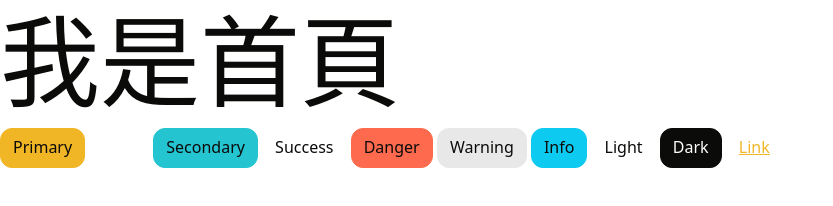
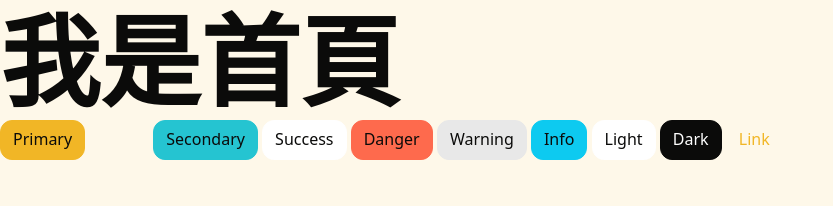
Before and after one commit to YoKingX7/Re-mind-AAPD-2025, a website built with Vite: page pages/index.html in a window 1280 px wide. Shown: the whole page, without its empty margins (0-833 px from the left). Built offline with nearby package versions, Linux system fonts and the light colour scheme.

Commit message:
readme-update

```diff
--- a/assets/scss/utils/_variables.scss
+++ b/assets/scss/utils/_variables.scss
@@ -576,7 +576,7 @@ $position-values: (
 
 $body-text-align: null !default;
 $body-color: $gray-900 !default;
-$body-bg: $white !default;
+$body-bg: $yellow-50 !default;
 
 $body-secondary-color: rgba($body-color, .75) !default;
 $body-secondary-bg: $gray-200 !default;
@@ -591,7 +591,8 @@ $body-emphasis-color: $black !default;
 // Style anchor elements.
 
 $link-color: $primary !default;
-$link-decoration: underline !default;
+$link-decoration: none !default;
+// $link-decoration: underline !default;
 $link-shade-percentage: 20% !default;
 $link-hover-color: shift-color($link-color, $link-shade-percentage) !default;
 $link-hover-decoration: null !default;
@@ -612,7 +613,8 @@ $icon-link-icon-transform: translate3d(.25em, 0, 0) !default;
 //
 // Style p element.
 
-$paragraph-margin-bottom: 1rem !default;
+$paragraph-margin-bottom: 0 !default;
+// $paragraph-margin-bottom: 1rem !default;
 
 
 // Grid breakpoints
@@ -822,12 +824,16 @@ $font-sizes: (
 // scss-docs-end font-sizes
 
 // scss-docs-start headings-variables
-$headings-margin-bottom: $spacer * .5 !default;
+$headings-margin-bottom: 0 !default;
+// $headings-margin-bottom: $spacer * .5 !default;
 $headings-font-family: null !default;
 $headings-font-style: null !default;
-$headings-font-weight: 500 !default;
+$headings-font-weight: 700 !default;
+// $headings-font-weight: 500 !default;
 $headings-line-height: 1.2 !default;
 $headings-color: inherit !default;
+
+
 // scss-docs-end headings-variables
 
 // scss-docs-start display-headings
```
Also changed, not shown: README.md.
